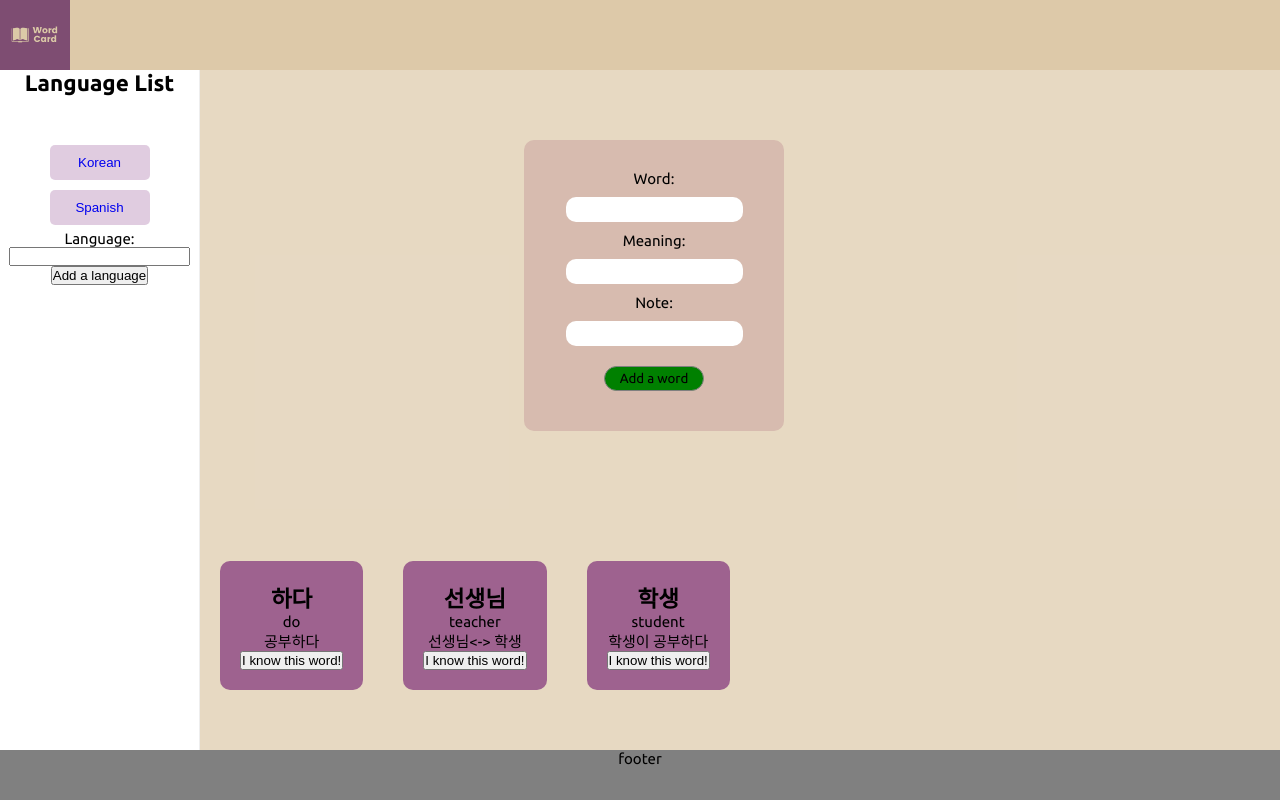
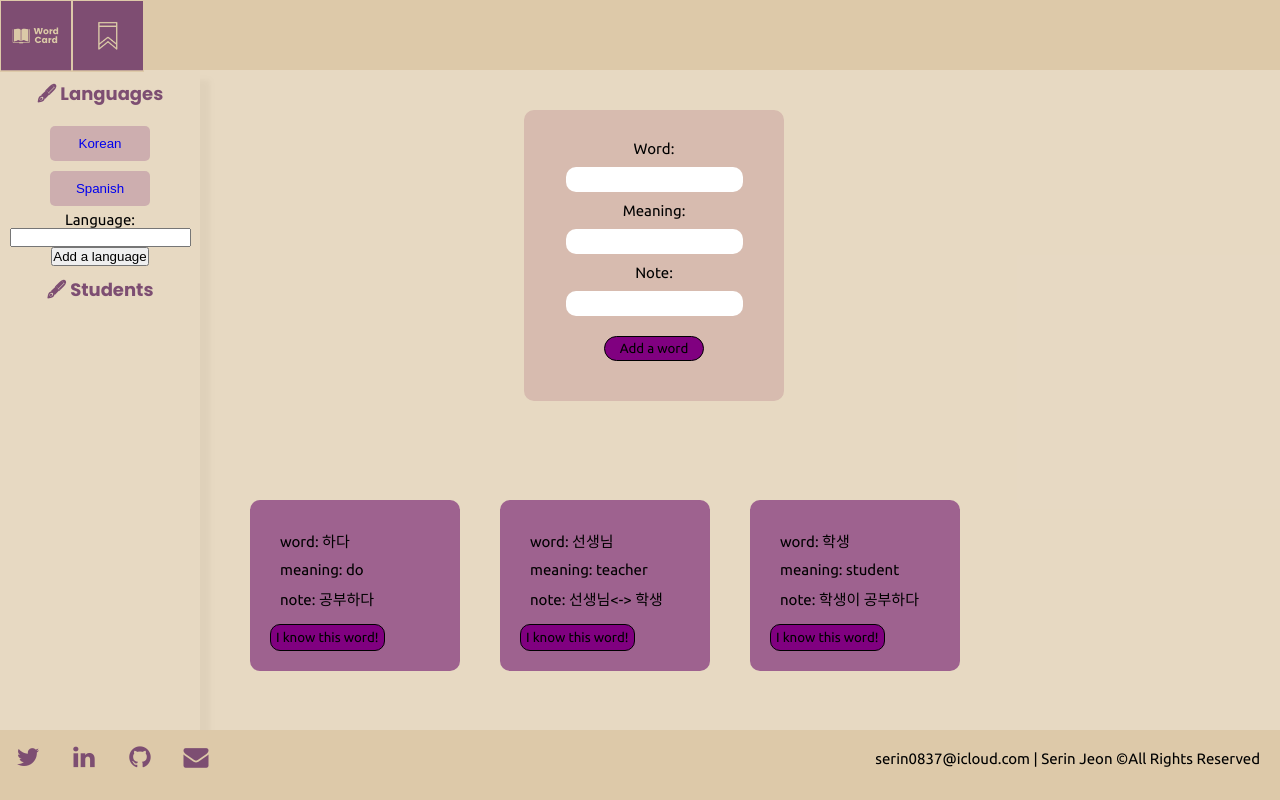
Before and after one commit to serin0837/word-list-app, a React (Create React App) app: page / in a window 1280 px wide. Built offline with nearby package versions, Linux system fonts and the light colour scheme.

Commit message:
update css

```diff
--- a/public/index.html
+++ b/public/index.html
@@ -15,6 +15,16 @@
       href="https://fonts.googleapis.com/css2?family=Ubuntu:ital,wght@0,300;0,400;0,500;0,700;1,300;1,400;1,500;1,700&display=swap"
       rel="stylesheet"
     />
+    <!--aside header-->
+    <link
+      href="https://fonts.googleapis.com/css2?family=Poppins:wght@600;700;800&display=swap"
+      rel="stylesheet"
+    />
+    <!--icon-->
+    <link
+      rel="stylesheet"
+      href="https://cdnjs.cloudflare.com/ajax/libs/font-awesome/4.7.0/css/font-awesome.min.css"
+    />
     <title>Word Card</title>
   </head>
   <body>
--- a/src/App.css
+++ b/src/App.css
@@ -11,7 +11,7 @@
   height: 100vh;
   font-size: 15px;
   grid-template-columns: 200px auto;
-  grid-template-rows: 70px auto 50px;
+  grid-template-rows: 70px auto 70px;
   grid-template-areas: "header header" "aside main" "footer footer";
 }
 
@@ -28,7 +28,6 @@
 
 .aside {
   grid-area: aside;
-  border-right: solid #eee 1px;
 }
 
 .main {
@@ -40,7 +39,6 @@
 
 footer {
   grid-area: footer;
-  background-color: gray;
 }
 
 a {
@@ -49,21 +47,22 @@ a {
 
 /* ------------- */
 
-/* //how to make title go to center? */
-
 header img {
   height: 70px;
+  border: solid 0.5px #ddc9a9;
 }
 
 .header {
   background-color: #ddc9a9;
   display: flex;
-  justify-content: space-between;
+  justify-content: flex-start;
 }
 
 .main {
   background-color: rgba(221, 201, 169, 0.7);
 }
+
+/* word adder form  */
 
 .form__card {
   background-color: #d7bbaf;
@@ -84,8 +83,8 @@ header img {
   width: 10rem;
   height: 2.5rem;
   border-radius: 1.5rem;
-  border: solid gray 1px;
-  background-color: green;
+  border: solid black 1px;
+  background-color: purple;
   cursor: pointer;
   margin: 1rem;
   font-family: inherit;
@@ -95,28 +94,79 @@ header img {
   transform: rotate(10deg);
 }
 
-/* word adder form  */
-
+/* word card---------- */
 .cards {
   display: flex;
   flex-wrap: wrap;
+  margin: 2rem;
+  padding: 1rem;
 }
 
 .list__card {
   background-color: #9e628f;
-  max-width: 200px;
+  width: 170px;
+  max-width: 250px;
   margin: 2rem;
   border-radius: 10px;
   padding: 20px;
+  text-align: start;
+}
+
+.list__card p {
+  margin: 1rem;
+}
+
+.list__card button {
+  padding: 0.5rem;
+  margin-top: 0.5rem;
+  text-align: center;
+  border-radius: 1rem;
+  border: solid black 1px;
+  background-color: purple;
+  cursor: pointer;
+  font-family: inherit;
+}
+
+footer {
+  display: flex;
+  bottom: 0;
+  flex-direction: row;
+  justify-content: space-between;
+  background-color: #ddc9a9;
+}
+
+footer p {
+  margin: 2rem;
+}
+
+.fa {
+  color: #7d4e72;
+  padding: 10px;
+  font-size: 2.5rem;
+  width: 32px;
+  height: 32px;
+  text-align: center;
+  text-decoration: none;
+  margin: 5px 2px;
+}
+
+.fa:hover {
+  color: #d7bbaf;
+  border-radius: 1rem;
+  background-color: salmon;
+}
+
+/* aside-------------------------- */
+.aside {
+  background-color: rgba(221, 201, 169, 0.7);
+  box-shadow: 10px 10px 5px rgba(0, 0, 0, 0.1);
 }
 
 aside header {
-  height: 70px;
-  background-color: white;
-}
-
-aside header h2 {
-  margin-top: 0px;
+  font-size: 1.2rem;
+  margin: 1rem;
+  font-family: "Poppins", sans-serif;
+  color: #7d4e72;
 }
 
 .aside-button {
--- a/src/component/AsideMenu.jsx
+++ b/src/component/AsideMenu.jsx
@@ -17,12 +17,19 @@ class AsideMenu extends Component {
     return (
       <aside className="aside">
         <header>
-          <h2>Language List</h2>
+          <h2>
+            <span>🖋</span> Languages
+          </h2>
         </header>
         {languages.map((language) => {
           return <LanguageCard language={language} key={language.name} />;
         })}
         <LanguageAdder addLanguage={this.addLanguage} />
+        <header>
+          <h2>
+            <span>🖋</span> Students
+          </h2>
+        </header>
       </aside>
     );
   }
--- a/src/component/Footer.jsx
+++ b/src/component/Footer.jsx
@@ -3,11 +3,49 @@ import React, { Component } from "react";
 class Footer extends Component {
   render() {
     return (
-      <footer>
-        footer
-        <ul>
-          <li></li>
-        </ul>
+      <footer className="footer">
+        <div className="social-link">
+          <a
+            href="https://twitter.com/SerinJeon"
+            target="_blank"
+            rel="noopener noreferrer"
+            className="btn contact-details"
+          >
+            <i className="fa fa-twitter"></i>
+          </a>
+          <a
+            href="https://www.linkedin.com/in/serin-jeon/"
+            target="_blank"
+            rel="noopener noreferrer"
+            className="btn contact-details"
+          >
+            <i className="fa fa-linkedin"></i>
+          </a>
+          <a
+            href="https://github.com/serin0837"
+            target="_blank"
+            rel="noopener noreferrer"
+            className="btn contact-details"
+          >
+            <i className="fa fa-github"></i>
+          </a>
+
+          <a
+            aria-label="Email Serin"
+            href="mailto:serin0837@icloud.com"
+            // data-position="top"
+            // data-tooltip="Email Serin"
+            target="_blank"
+            rel="noopener noreferrer"
+            className="btn contact-details"
+          >
+            <i className="fa fa-envelope"></i>
+          </a>
+        </div>
+
+        <div>
+          <p>serin0837@icloud.com | Serin Jeon &copy;All Rights Reserved</p>
+        </div>
       </footer>
     );
   }
--- a/src/component/Title.jsx
+++ b/src/component/Title.jsx
@@ -1,14 +1,19 @@
 import React from "react";
 import { Link } from "@reach/router";
 import logo from "./wordcardlogo.png";
+import bookmark from "./bookmark.png";
 
 const Title = () => {
   return (
     <header className="header">
-      <Link to="./">
+      <Link to="/">
         <img src={logo} alt="word card logo" />
       </Link>
+      <Link to="/bookmark">
+        <img src={bookmark} alt="bookmark" />
+      </Link>
     </header>
+    //do I need to put link for bookmark?
   );
 };
 
--- a/src/component/WordCard.jsx
+++ b/src/component/WordCard.jsx
@@ -8,9 +8,9 @@ const WordCard = ({ word, removeWord }) => {
 
   return (
     <section className="list__card">
-      <h2>{word.name}</h2>
-      <p>{word.meaning}</p>
-      <p>{word.note}</p>
+      <p>word: {word.name}</p>
+      <p>meaning: {word.meaning}</p>
+      <p>note: {word.note}</p>
       <button onClick={handleClick} value={word.remember} id="remember">
         I know this word!
       </button>
```
Also changed, not shown: src/component/bookmark.png (added), 1 other file (tests, documents, lock files or other folders).
